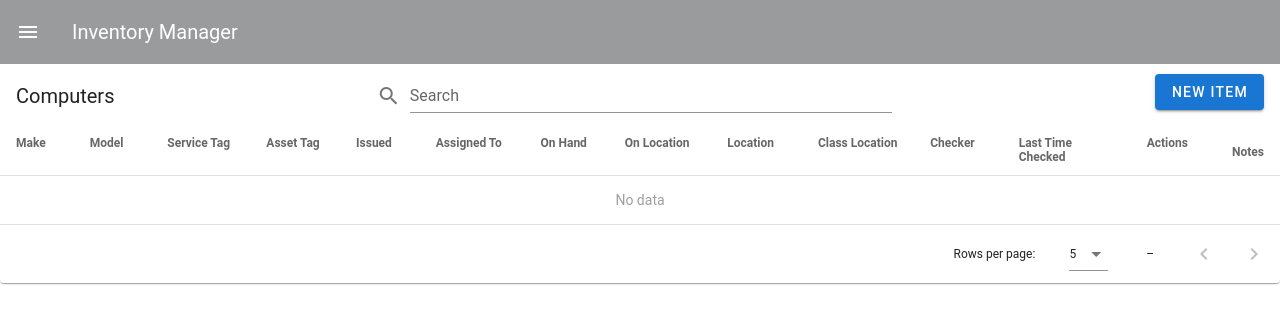
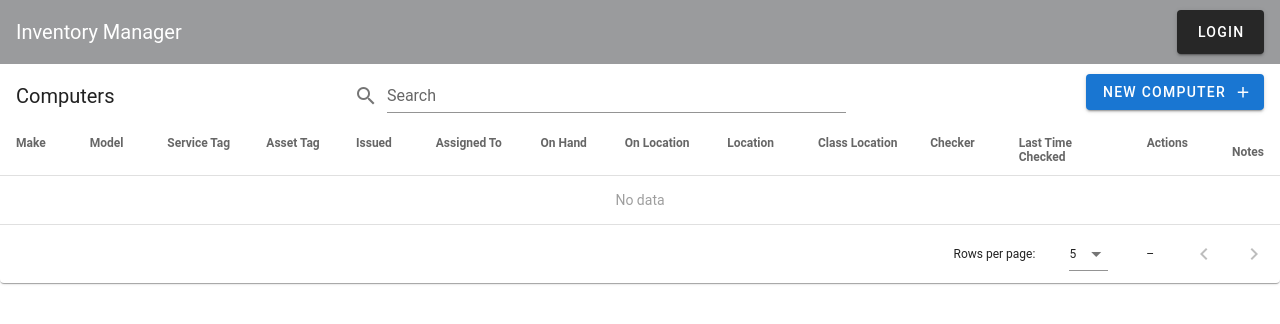
Before and after one commit to Psuedoo/inventory_manager_frontend, a plain HTML site: page index.html in a window 1280 px wide. Drawn offline with nearby package versions, Linux system fonts and the light colour scheme; no server answers.

Commit message:
updated Add Computer button and added a login button (non functional currently)

```diff
--- a/index.html
+++ b/index.html
@@ -22,12 +22,15 @@
                     color="#9a9b9d"
                     dark
                     >
-                        <v-app-bar-nav-icon>
-                        </v-app-bar-nav-icon>
-
                         <v-toolbar-title>Inventory Manager</v-toolbar-title>
 
                         <v-spacer></v-spacer>
+
+                        <v-btn
+                        large
+                        >
+                            Login
+                        </v-btn>
 
                     </v-app-bar>
                     <computer-table v-bind:computers="computers"></computer-table>
--- a/index.js
+++ b/index.js
@@ -220,7 +220,13 @@ Vue.component('computer-table', {
             v-bind="attrs"
             v-on="on"
             >
-            New Item
+            New Computer
+            <v-icon
+            dark
+            right
+            >
+            mdi-plus
+            </v-icon>
             </v-btn>
             </template>
             <v-card>
```
